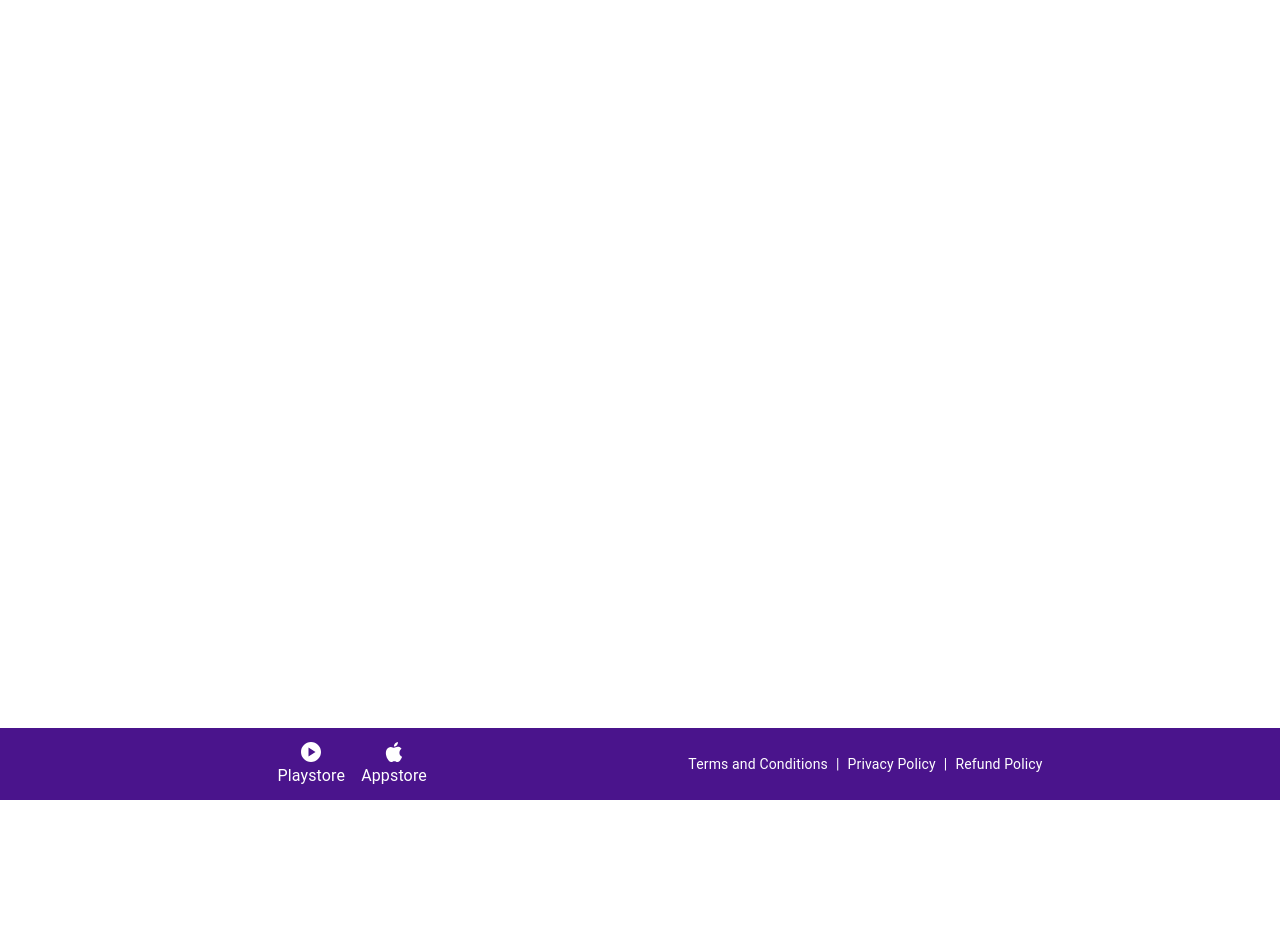
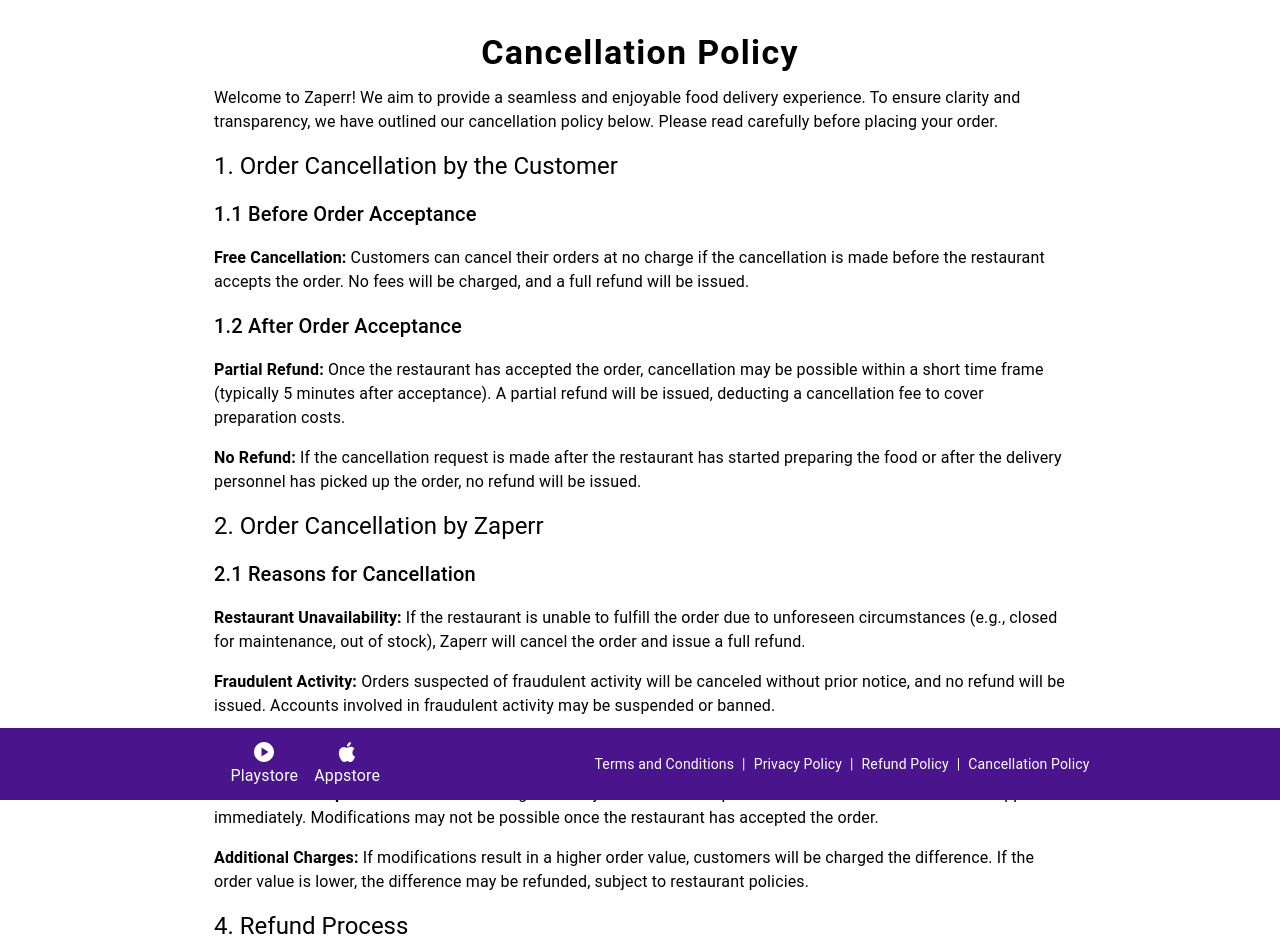
Before and after one commit to PriyomSaha/zaperr-customer-static, a React (Create React App) app: page /cancellation-policy in a window 1280 px wide. Shown: the top 952 px of the page. Before the commit the page ends 800 px from the top, so only its background shows below. Built offline with nearby package versions, Linux system fonts and the light colour scheme; a web font is replaced by a local one.

Commit message:
CancellationPolicy.js

```diff
--- a/src/App.js
+++ b/src/App.js
@@ -10,6 +10,9 @@
 );
 const PrivacyPolicy = lazy(() => import("./Components/PrivacyPolicy"));
 const RefundPolicy = lazy(() => import("./Components/RefundPolicy"));
+const CancellationPolicy = lazy(() =>
+  import("./Components/CancellationPolicy")
+);
 
 function App() {
   return (
@@ -21,6 +24,7 @@
           <Route path="/terms&condition" element={<TermsAndConditions />} />
           <Route path="/privacy-policy" element={<PrivacyPolicy />} />
           <Route path="/refund-policy" element={<RefundPolicy />} />
+          <Route path="/cancellation-policy" element={<CancellationPolicy />} />
         </Routes>
       </Suspense>
       <Footer />
--- /dev/null
+++ b/src/Components/CancellationPolicy.js
@@ -0,0 +1,130 @@
+import React from "react";
+import { Typography, Container, Box } from "@mui/material";
+import useMediaQuery from "@mui/material/useMediaQuery";
+import { useTheme } from "@mui/material/styles";
+
+function CancellationPolicy() {
+  const theme = useTheme();
+  const isSmallScreen = useMediaQuery(theme.breakpoints.down("sm"));
+  return (
+    <Container
+      maxWidth="md"
+      sx={{ paddingBottom: isSmallScreen ? "50vh" : "20vh" }}
+    >
+      <Box sx={{ fontFamily: "Poppins, sans-serif", mt: 4 }}>
+        <Typography
+          variant="h4"
+          gutterBottom
+          align="center"
+          fontWeight={700}
+          letterSpacing={1.3}
+        >
+          Cancellation Policy
+        </Typography>
+        <Typography variant="body1" paragraph>
+          Welcome to Zaperr! We aim to provide a seamless and enjoyable food
+          delivery experience. To ensure clarity and transparency, we have
+          outlined our cancellation policy below. Please read carefully before
+          placing your order.
+        </Typography>
+        <Typography variant="h5" paragraph>
+          1. Order Cancellation by the Customer
+        </Typography>
+        <Typography variant="h6" paragraph>
+          1.1 Before Order Acceptance
+        </Typography>
+        <Typography variant="body1" paragraph>
+          <strong>Free Cancellation:</strong> Customers can cancel their orders
+          at no charge if the cancellation is made before the restaurant accepts
+          the order. No fees will be charged, and a full refund will be issued.
+        </Typography>
+        <Typography variant="h6" paragraph>
+          1.2 After Order Acceptance
+        </Typography>
+        <Typography variant="body1" paragraph>
+          <strong>Partial Refund:</strong> Once the restaurant has accepted the
+          order, cancellation may be possible within a short time frame
+          (typically 5 minutes after acceptance). A partial refund will be
+          issued, deducting a cancellation fee to cover preparation costs.
+        </Typography>
+        <Typography variant="body1" paragraph>
+          <strong>No Refund:</strong> If the cancellation request is made after
+          the restaurant has started preparing the food or after the delivery
+          personnel has picked up the order, no refund will be issued.
+        </Typography>
+        <Typography variant="h5" paragraph>
+          2. Order Cancellation by Zaperr
+        </Typography>
+        <Typography variant="h6" paragraph>
+          2.1 Reasons for Cancellation
+        </Typography>
+        <Typography variant="body1" paragraph>
+          <strong>Restaurant Unavailability:</strong> If the restaurant is
+          unable to fulfill the order due to unforeseen circumstances (e.g.,
+          closed for maintenance, out of stock), Zaperr will cancel the order
+          and issue a full refund.
+        </Typography>
+        <Typography variant="body1" paragraph>
+          <strong>Fraudulent Activity:</strong> Orders suspected of fraudulent
+          activity will be canceled without prior notice, and no refund will be
+          issued. Accounts involved in fraudulent activity may be suspended or
+          banned.
+        </Typography>
+        <Typography variant="h5" paragraph>
+          3. Changes to the Order
+        </Typography>
+        <Typography variant="body1" paragraph>
+          <strong>Modification Requests:</strong> Customers wishing to modify
+          their order after placement should contact customer support
+          immediately. Modifications may not be possible once the restaurant has
+          accepted the order.
+        </Typography>
+        <Typography variant="body1" paragraph>
+          <strong>Additional Charges:</strong> If modifications result in a
+          higher order value, customers will be charged the difference. If the
+          order value is lower, the difference may be refunded, subject to
+          restaurant policies.
+        </Typography>
+        <Typography variant="h5" paragraph>
+          4. Refund Process
+        </Typography>
+        <Typography variant="body1" paragraph>
+          <strong>Processing Time:</strong> Refunds for eligible cancellations
+          will be processed within 3-5 business days and credited back to the
+          original payment method.
+        </Typography>
+        <Typography variant="body1" paragraph>
+          <strong>Notification:</strong> Customers will receive an email
+          confirmation upon successful cancellation and refund initiation.
+        </Typography>
+        <Typography variant="h5" paragraph>
+          5. Contact Information
+        </Typography>
+        <Typography variant="body1" paragraph>
+          <strong>Customer Support:</strong> For any questions or assistance
+          with cancellations, please contact Zaperr customer support through the
+          app or via email at contact@zaperr.com.
+        </Typography>
+        <Typography variant="body1" paragraph>
+          <strong>Operating Hours:</strong> Our support team is available 24/7
+          to assist you with any inquiries.
+        </Typography>
+        <Typography variant="h5" paragraph>
+          6. Policy Updates
+        </Typography>
+        <Typography variant="body1" paragraph>
+          Zaperr reserves the right to update or modify this cancellation policy
+          at any time without prior notice. Changes will be effective
+          immediately upon posting on the app. Customers are encouraged to
+          review the policy regularly to stay informed.
+        </Typography>
+        <Typography variant="body1" paragraph>
+          By placing an order with Zaperr, you agree to comply with the terms
+          and conditions outlined in this cancellation policy.
+        </Typography>
+      </Box>
+    </Container>
+  );
+}
+
+export default CancellationPolicy;
--- a/src/Components/Footer.js
+++ b/src/Components/Footer.js
@@ -121,6 +121,19 @@
             Refund Policy
           </RouterLink>
         </Typography>
+        {!isSmallScreen && (
+          <Typography variant="body2" sx={{ mx: 1 }}>
+            |
+          </Typography>
+        )}
+        <Typography variant="body2">
+          <RouterLink
+            to="/cancellation-policy"
+            style={{ textDecoration: "none", color: "inherit" }}
+          >
+            Cancellation Policy
+          </RouterLink>
+        </Typography>
       </Box>
     </Box>
   );
```
